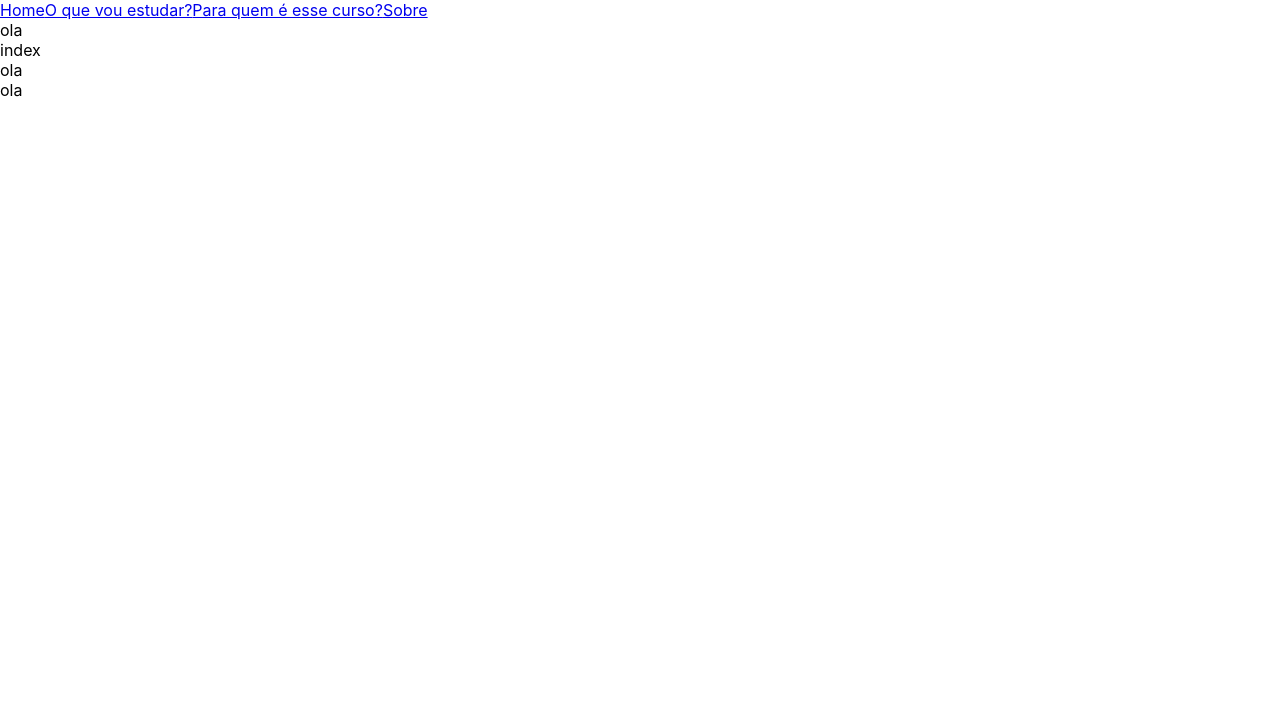
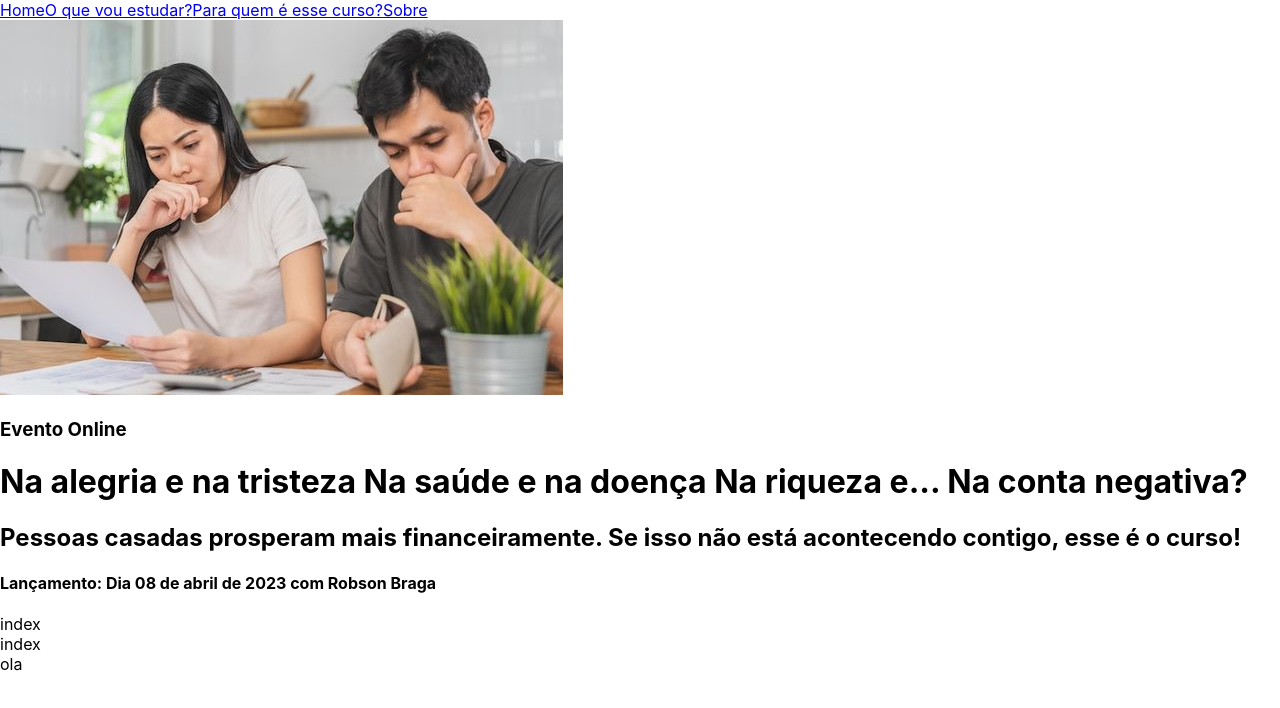
Before and after one commit to daniel-s-souza/Rbraga_landing_page, a React (Create React App) app: page / in a window 1280 px wide. Shown: the top 708 px of the page. Built offline with nearby package versions, Linux system fonts and the light colour scheme.

Commit message:
feat: implementa corpo da HomePage

```diff
--- a/src/pages/homepage/index.js
+++ b/src/pages/homepage/index.js
@@ -1,9 +1,27 @@
 import React, { Component } from 'react'
+import img from '../../imgs/casal.jpg';
 
 export default class HomePage extends Component {
   render() {
     return (
-      <div>ola</div>
+      <div className='imgBlock'>
+        <img src={img} alt='casal estudando finanças' />
+        <div className='textBlock'>
+          <h3 className='h3Line'> Evento Online </h3>
+          <h1 className='h1Text'>
+              Na alegria e na tristeza
+              Na saúde e na doença
+              Na riqueza e...
+              Na conta negativa?
+          </h1>
+          <h2 className='h2Text'>
+            Pessoas casadas prosperam mais financeiramente. Se isso não está acontecendo contigo, esse é o curso!
+          </h2>
+          <h4 className='h4Line'>
+            Lançamento: Dia 08 de abril de 2023 com Robson Braga
+          </h4>
+        </div>
+      </div>
     )
   }
 }
--- a/src/pages/indicacaoCurso/index.js
+++ b/src/pages/indicacaoCurso/index.js
@@ -1,9 +1,9 @@
 import React, { Component } from 'react'
 
-export default class IndicacaoCurso extends Component {
+export default class index extends Component {
   render() {
     return (
-      <div>ola</div>
+      <div>index</div>
     )
   }
 }
```
Also changed, not shown: src/imgs/casal.jpg (added).
